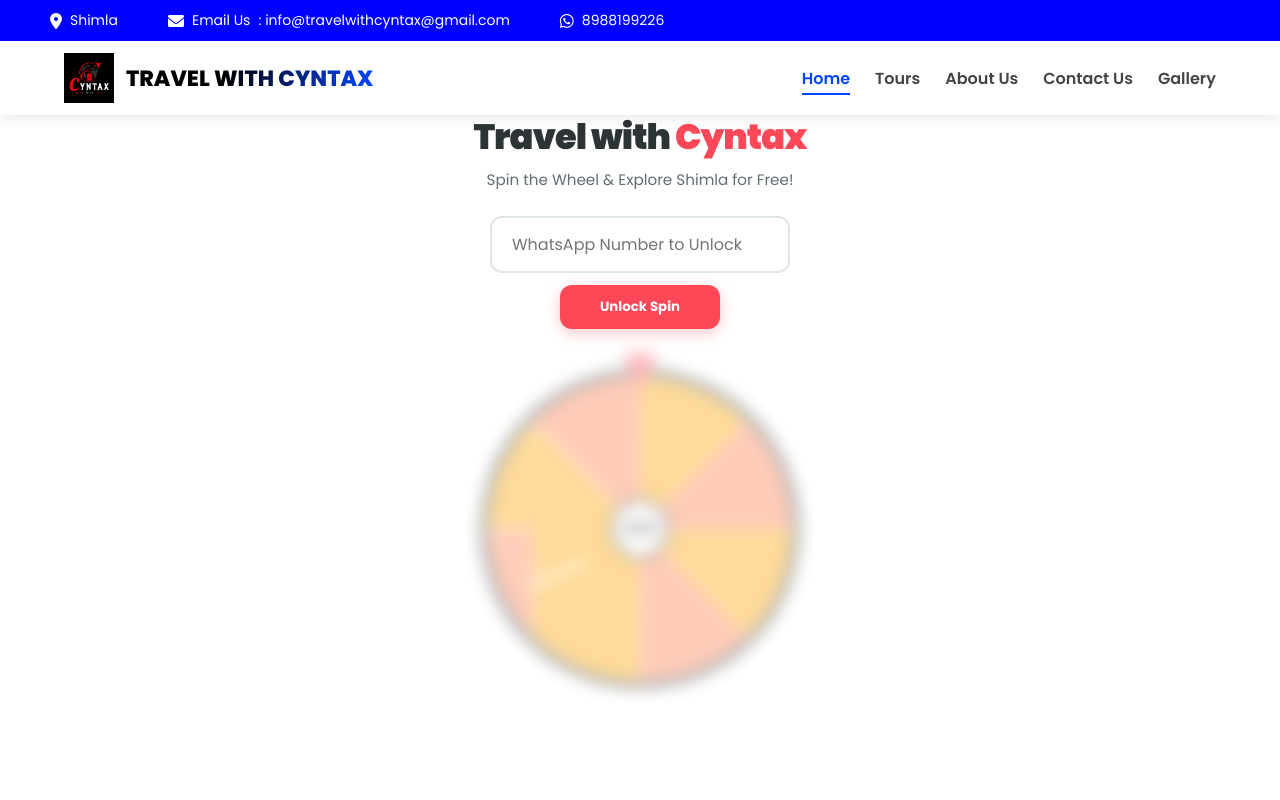
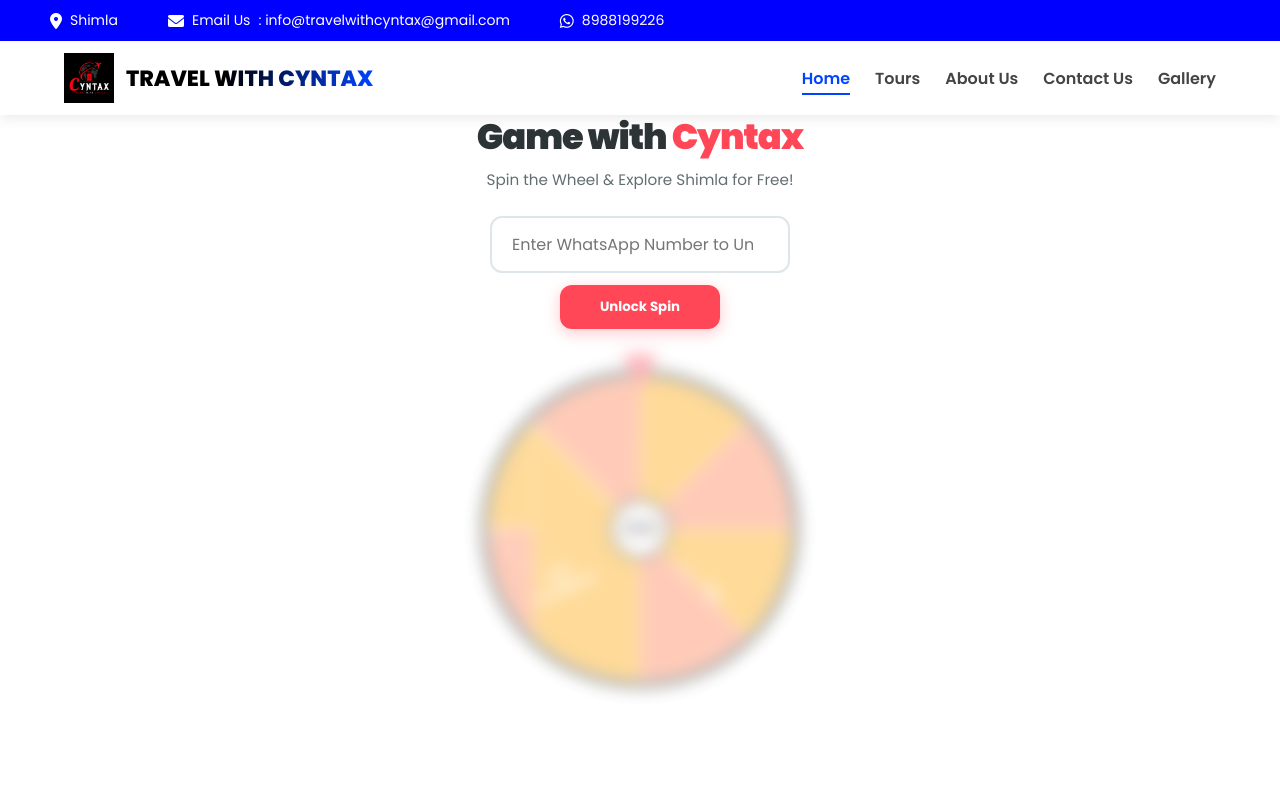
Before and after one commit to lovely2623/travelwithcyntax, a React (Create React App) app: page / in a window 1280 px wide. Shown: the top 800 px of the page. Built offline with nearby package versions, Linux system fonts and the light colour scheme.

Commit message:
fintechi

```diff
--- a/src/components/ScratchCard.jsx
+++ b/src/components/ScratchCard.jsx
@@ -12,13 +12,14 @@
     // --- यहाँ से तुम ऑप्शंस बदल सकते हो (Total 8 होने चाहिए) ---
     const wheelOptions = [
         "FREE Kufri Trip",
-        "Chadwick Fall",
-        "Sankat Mochan",
-        "Jakhu Trip",
-        "IIAS Trip",
-        "Annandale Trip",
-        "₹500 Cashback",
-        "Hard Luck"
+        "FREE Chadwick Fall",
+        "FREE Sankat Mochan",
+        "FREE Jakhu Trip",
+        "FREE IIAS Trip",
+        "FREE Annandale Trip",
+        "₹101 Cashback",
+        "₹201 Cashback",
+
     ];
 
     useEffect(() => {
@@ -70,14 +71,14 @@
         <div className="cyntax-spin-page">
             <div className="spin-main-content">
                 <header className="spin-header">
-                    <h1 className="brand-title">Travel with <span className="red-accent">Cyntax</span></h1>
+                    <h1 className="brand-title">Game with <span className="red-accent">Cyntax</span></h1>
                     <p className="sub-tag">Spin the Wheel & Explore Shimla for Free!</p>
 
                     {!isVerified ? (
                         <form className="phone-auth-form" onSubmit={handleVerify}>
                             <input
                                 type="number"
-                                placeholder="WhatsApp Number to Unlock"
+                                placeholder="Enter WhatsApp Number to Unlock"
                                 value={mobile}
                                 onChange={(e) => setMobile(e.target.value)}
                                 required
```
